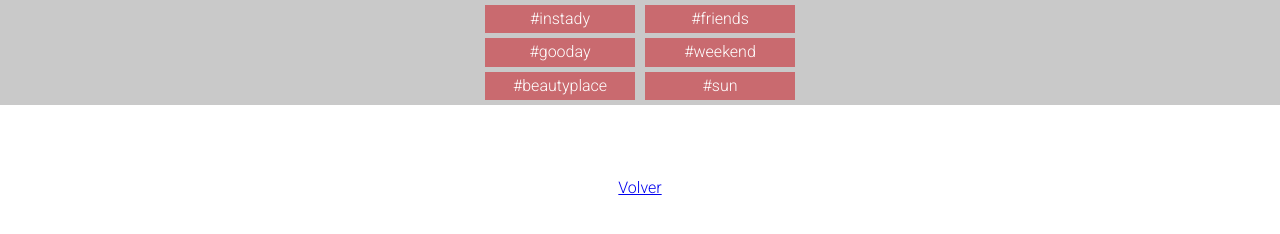
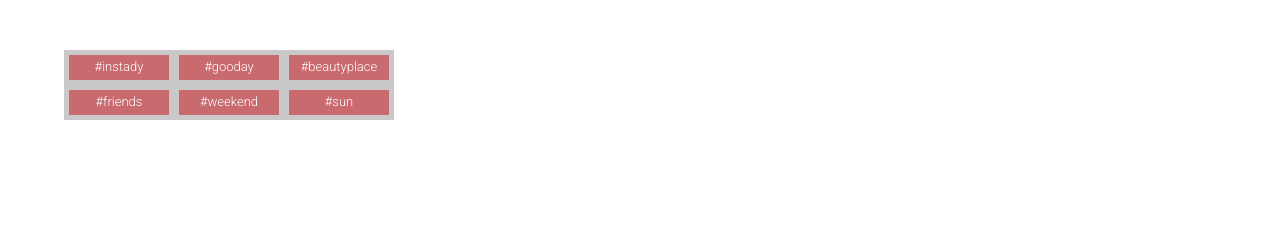
Before and after one commit to TaladropoliS/flexbox, a plain HTML site: page Ejercicio4/index.html in a window 1280 px wide. Drawn offline with Linux system fonts and the light colour scheme.

Commit message:
flexbox ok

```diff
--- a/Ejercicio4/assets/css/style.css
+++ b/Ejercicio4/assets/css/style.css
@@ -3,19 +3,22 @@
     font-weight: lighter;
     overflow-x: hidden;
     box-sizing: border-box;
+    font-size: small;
     /*border: 1px solid red;*/
 }
 
 #big-box {
-    display: flex;
-    justify-content: center;
-    flex-direction: row;
-    flex-wrap: nowrap;
     background-color: #c9c9c9;
+    width: 330px;
+    margin-top: 50px;
+    margin-left: 5%;
 }
 
 .box {
-    flex-direction: row;
+    display: flex;
+    justify-content: center;
+    flex-flow: row wrap;
+    background-color: #c9c9c9;
 }
 
 .box1, .box2 {
@@ -24,7 +27,7 @@
     color: white;
     padding: 5px;
     margin: 5px;
-    width: 150px;
+    width: 100px;
 }
 
 
--- a/Ejercicio4/index.html
+++ b/Ejercicio4/index.html
@@ -53,7 +53,7 @@
 <!-- volver -->
 <br><br><br><br>
 <div class="a-div">
-    <a class="a-volver" href="../index.html">Volver</a>
+<!--    <a class="a-volver" href="../index.html">Volver</a>-->
 </div>
 
 <!-- jquery -->
```
